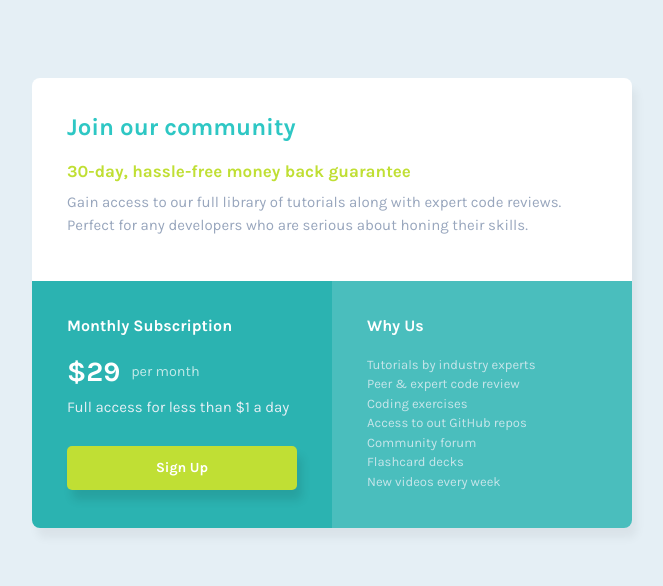
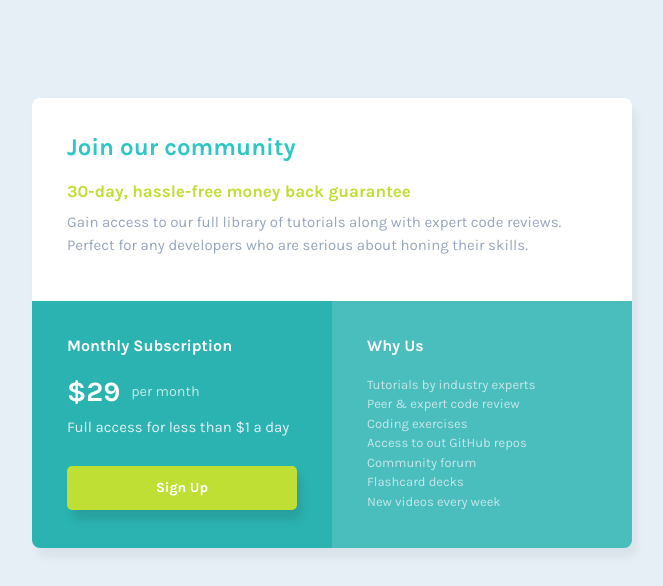
Before and after one commit to diegolopezl/pricing-card-frontend-mentor-challenge, a plain HTML site: page index.html in a window 1280 px wide. Shown: the whole page, without its empty margins (308-971 px from the left). Drawn offline with Linux system fonts and the light colour scheme.

Commit message:
Update style.css

```diff
--- a/style.css
+++ b/style.css
@@ -135,7 +135,7 @@ html {
 
   @media (min-width: 576px){
     #card-layout {
-      margin: 50px auto;
+      margin: 70px auto;
       width: 600px;
       height: 450px;
     }
```
